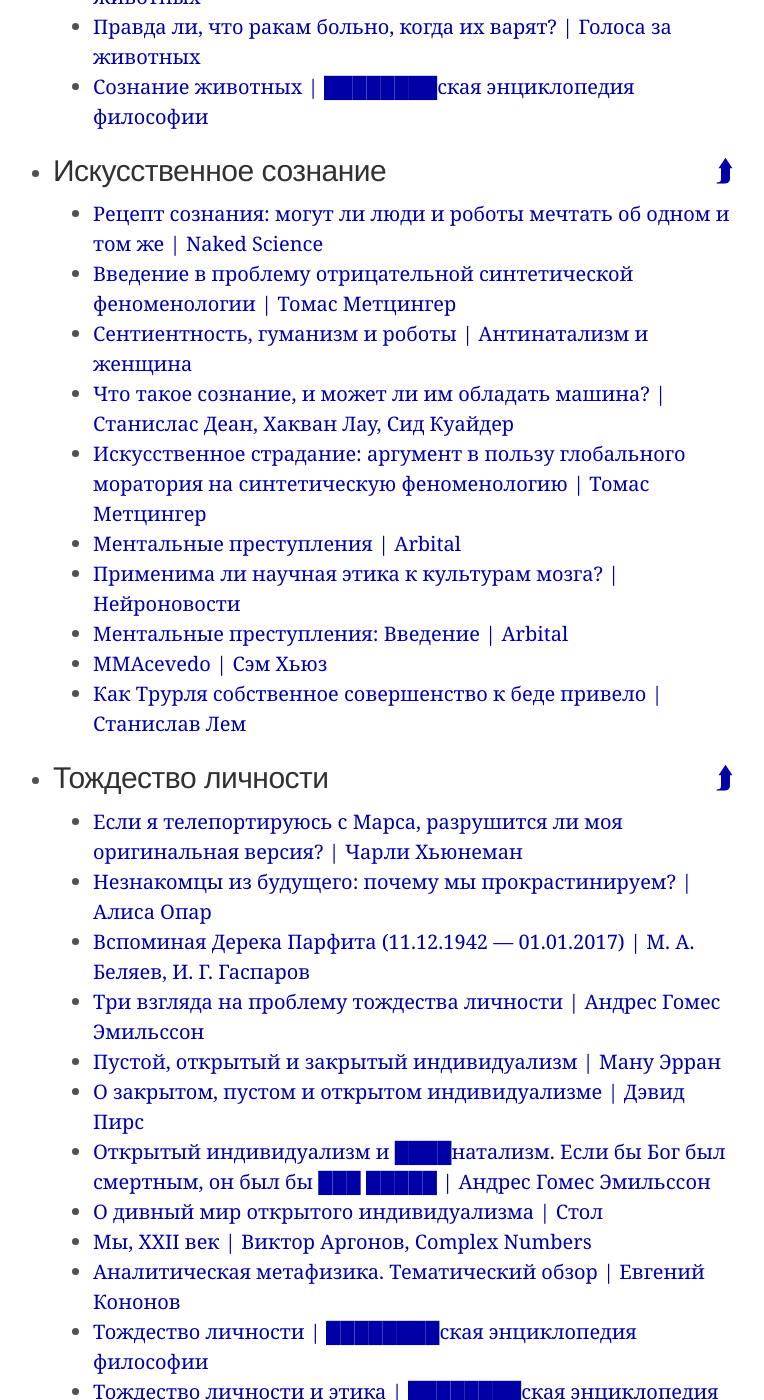
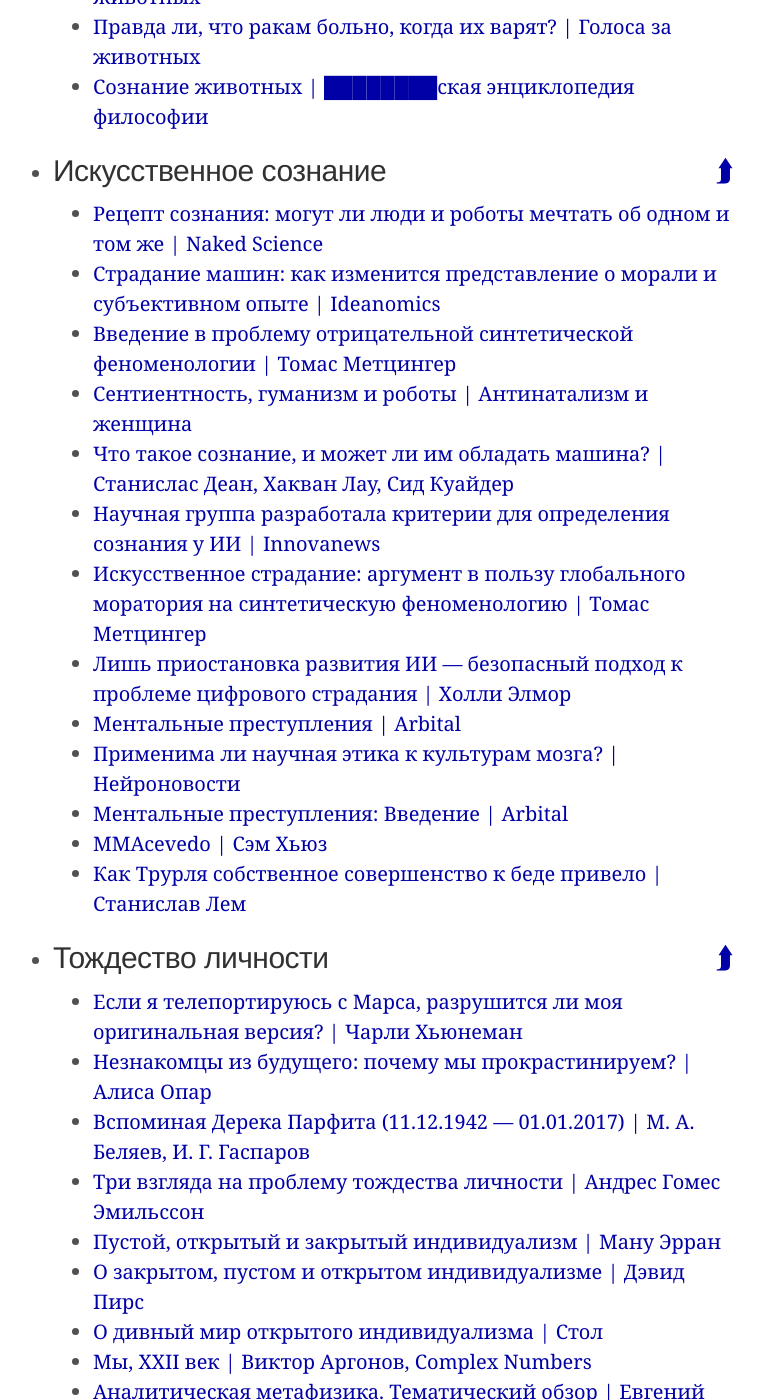
Before and after one commit to ReducingSuffering/reducingsuffering.github.io, a Jekyll site: the page built from index.md, in a window 1280 px wide and 1400 px high, scrolled down 27723 px. Shown: the whole window, without its empty margins (267-1031 px from the left). Built offline with Jekyll 4.4.1, drawn with Linux system fonts in a browser that asks for light colours; some of the changed text lies outside the part shown.

Commit message:
Update consciousness.html

```diff
--- a/_lists/consciousness.html
+++ b/_lists/consciousness.html
@@ -45,10 +45,13 @@
   mark: Искусственное_сознание
   nodes:
   - 456 # Рецепт сознания: могут ли люди и роботы мечтать об одном и том же — Naked Science
+  - 859 # Страдание машин: как изменится представление о морали и субъективном опыте
   - 643 # Введение в проблему отрицательной синтетической феноменологии — Томас Метцингер
   - 370 # Сентиентность, гуманизм и роботы — Антинатализм и женщина
   - 723 # Что такое сознание, и может ли им обладать машина?
+  - 873 # Научная группа разработала критерии для определения сознания у ИИ
   - 658 # Искусственное страдание — Томас Метцингер
+  - 895 # Лишь приостановка развития ИИ — безопасный подход к проблеме цифрового страдания
   - 660 # Ментальные преступления — Arbital
   - 534 # Применима ли научная этика к культурам мозга?
   - 608 # Ментальное преступление: Введение — Arbital
@@ -63,10 +66,10 @@
   - 286 # Три взгляда на проблему тождества личности — Андрес Гомес Эмильссон
   - 328 # Пустой, открытый и закрытый индивидуализм — Ману Эрран
   - 842 # О закрытом, пустом и открытом индивидуализме — Дэвид Пирс
-  - 327 # Открытый индивидуализм и антинатализм. Если бы Бог был смертным, он был бы уже мертв — Андрес Гомес Эмильссон
   - 159 # О дивный мир открытого индивидуализма — Андрей Уставщиков
   - 92 # Мы, XXII век — Complex Numbers
   - 539 # Аналитическая метафизика. Тематический обзор — Евгений Кононов
+  - 327 # Открытый индивидуализм и антинатализм. Если бы Бог был смертным, он был бы уже мертв — Андрес Гомес Эмильссон
   - 98 # Тождество личности — Стэнфордская Энциклопедия Философии
   - 100 # Тождество личности и этика — Стэнфордская Энциклопедия Философии
 ---
```
